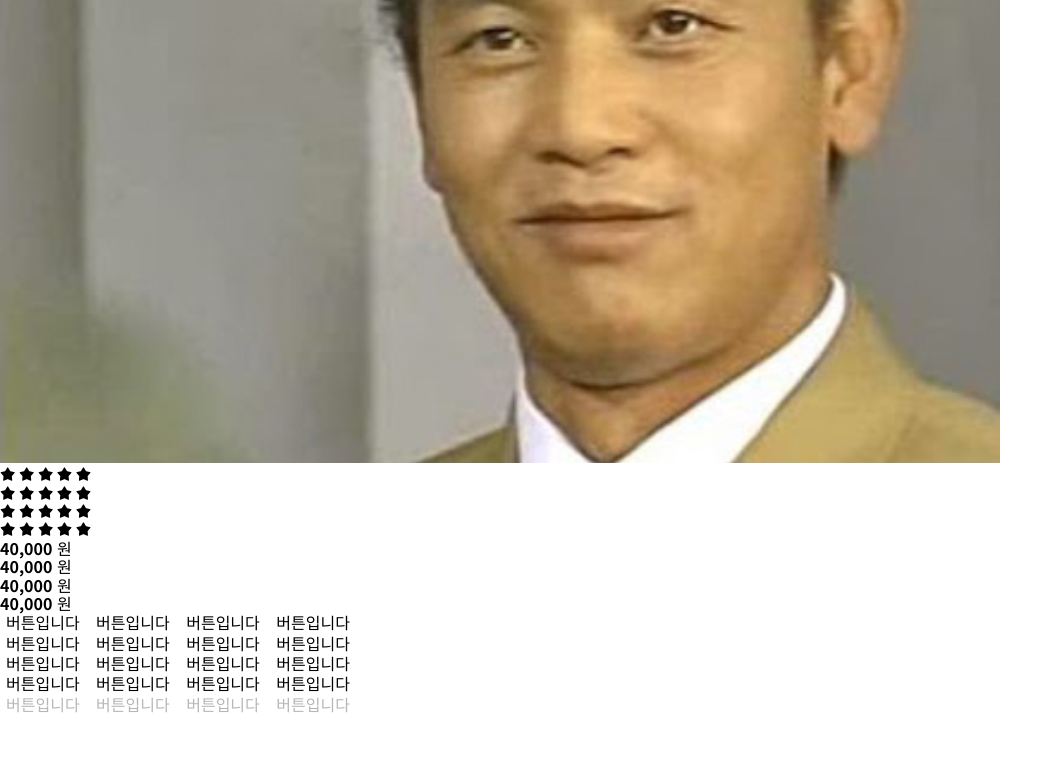
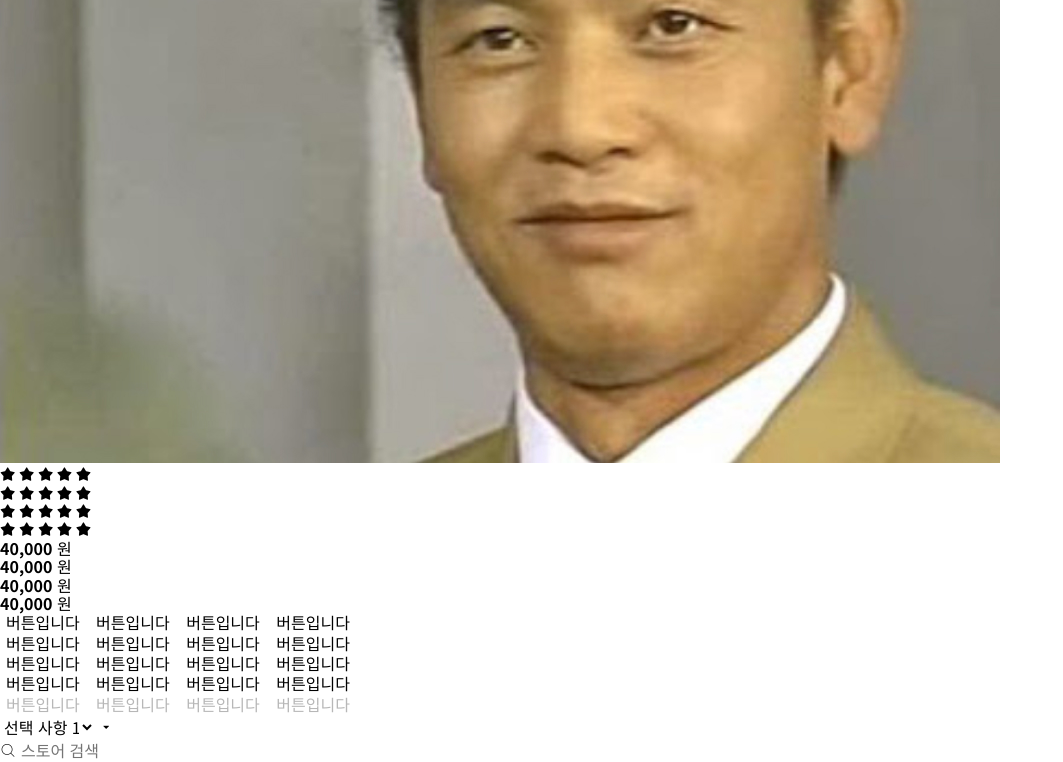
Before and after one commit to yermxx/interior-shopping, a website: page index.html in a window 1280 px wide. Shown: the part 954-1716 px from the top of the page, without its empty margins (0-1063 px from the left). Before the commit the page ends 1670 px from the top, so only its background shows below. Drawn offline with Linux system fonts and the light colour scheme; files whose address does not match are found by name.

Commit message:
💄 Implement common form components: select, input

```diff
--- a/index.html
+++ b/index.html
@@ -129,6 +129,24 @@
           </button>
         </div>
       </div>
+
+      <div>
+        <div class="select-group is-active">
+          <select class="form-select">
+            <option value="1">선택 사항 1</option>
+            <option value="2">선택 사항 2</option>
+            <option value="3">선택 사항 3</option>
+            <option value="4">선택 사항 4</option>
+            <option value="5">선택 사항 5</option>
+          </select>
+          <i class="ic-caret" aria-hidden></i>
+        </div>
+
+        <div class="input-group">
+          <i class="ic-search" aria-hidden=""></i>
+          <input class="form-input" type="text" placeholder="스토어 검색" />
+        </div>
+      </div>
     </div>
   </body>
 </html>
--- a/styles/main.scss
+++ b/styles/main.scss
@@ -16,5 +16,6 @@
 @import './modules/star-ratings';
 @import './modules/prices';
 @import './modules/buttons';
+@import './modules/forms';
 
 @import './layouts/grids';
--- /dev/null
+++ b/styles/modules/_forms.scss
@@ -0,0 +1,71 @@
+%form-base {
+  @include text-style(16, $primary);
+  display: block;
+  width: 100%;
+  height: 40px;
+  padding: 0 16px;
+  background-color: $white;
+  border: 1px solid $border;
+  border-radius: 4px;
+  transition: background-color 200ms ease-in-out;
+  appearance: none;
+
+  &::placeholder {
+    color: $tertiary;
+  }
+
+  &:not(:disabled):hover {
+    background-color: $background;
+  }
+
+  &:disabled {
+    cursor: not-allowed;
+    opacity: 0.4;
+  }
+}
+
+.form-select,
+.form-input {
+  @extend %form-base;
+}
+
+// NOTE : Select
+.select-group {
+  position: relative;
+
+  &.is-active {
+    .form-select {
+      border-color: $blue;
+    }
+  }
+
+  .form-select {
+    padding-right: 40px;
+    text-overflow: ellipsis;
+  }
+
+  .ic-caret {
+    @include pos-center-y;
+    right: 8px;
+    font-size: 24px;
+    color: $tertiary;
+    pointer-events: none;
+  }
+}
+
+// NOTE : Input
+.input-group {
+  position: relative;
+
+  .form-input {
+    padding-left: 40px;
+  }
+
+  .ic-search {
+    @include pos-center-y;
+    left: 10px;
+    font-size: 20px;
+    color: $secondary;
+    pointer-events: none;
+  }
+}
```
